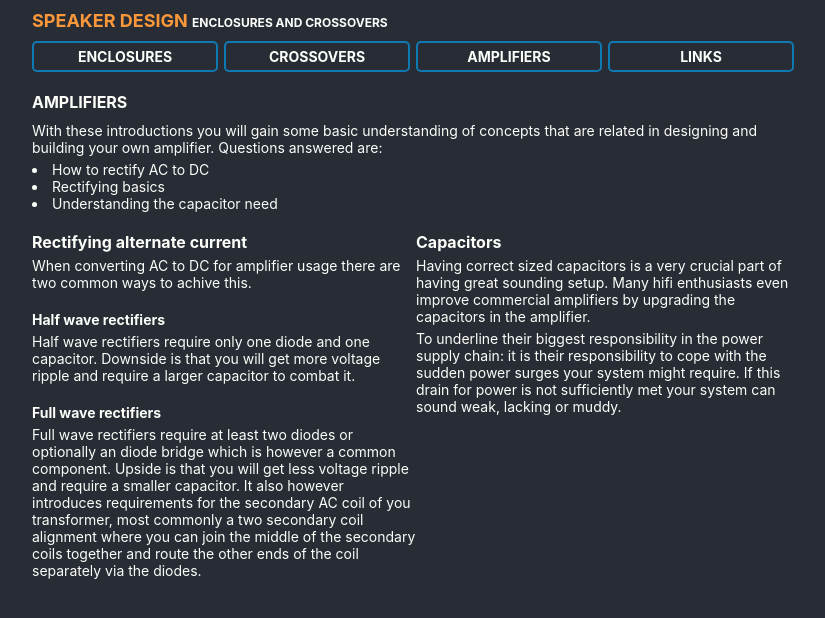
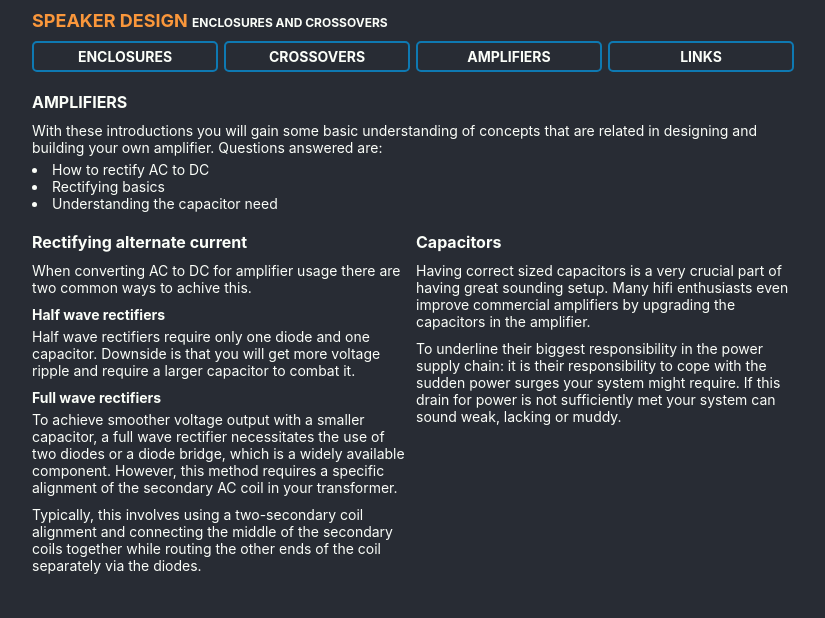
Before and after one commit to ville-valimaki/speakers, a React (Create React App) app: page /amplifiers in a window 1280 px wide. Shown: the top 618 px of the page, without its empty margins (224-1049 px from the left). Built offline with nearby package versions, Linux system fonts and the light colour scheme.

Commit message:
improvement: padding updates

```diff
--- a/src/pages/Amplifiers.tsx
+++ b/src/pages/Amplifiers.tsx
@@ -16,7 +16,7 @@ class Amplifiers extends React.Component<IProps, IState> {
             <div className="ContentContainer MarginedSmall">
                 <div className="V2ContentFull V2HPaddedOnSmall V2VPaddingLarge">
                     <h2 className="V2VPaddingMedium">Amplifiers</h2>
-                    <p className="V2VPaddingSmall">With these introductions you will gain some basic understanding of concepts that are related in designing and building your own amplifier. Questions answered are:</p>
+                    <p className="V2VPaddingSmall V2HRightPaddingOnLarge">With these introductions you will gain some basic understanding of concepts that are related in designing and building your own amplifier. Questions answered are:</p>
                     <ul>
                         <li>How to rectify AC to DC</li>
                         <li>Rectifying basics</li>
@@ -24,17 +24,18 @@ class Amplifiers extends React.Component<IProps, IState> {
                     </ul>
                 </div>
                 <div className="V2ContentHalf V2HPaddedOnSmall Column">
-                    <h3 className="V2VPaddingSmall">Rectifying alternate current</h3>
-                    <p className="V2VPaddingLarge">When converting AC to DC for amplifier usage there are two common ways to achive this.</p>
-                    <h4 className="V2VPaddingSmall">Half wave rectifiers</h4>
-                    <p className="V2VPaddingLarge">Half wave rectifiers require only one diode and one capacitor. Downside is that you will get more voltage ripple and require a larger capacitor to combat it.</p>
-                    <h4 className="V2VPaddingSmall">Full wave rectifiers</h4>
-                    <p className="V2VPaddingLarge">Full wave rectifiers require at least two diodes or optionally an diode bridge which is however a common component. Upside is that you will get less voltage ripple and require a smaller capacitor. It also however introduces requirements for the secondary AC coil of you transformer, most commonly a two secondary coil alignment where you can join the middle of the secondary coils together and route the other ends of the coil separately via the diodes.</p>
+                    <h3 className="V2VPaddingMedium V2HRightPaddingOnLarge">Rectifying alternate current</h3>
+                    <p className="V2VPaddingMedium V2HRightPaddingOnLarge">When converting AC to DC for amplifier usage there are two common ways to achive this.</p>
+                    <h4 className="V2VPaddingSmall V2HRightPaddingOnLarge">Half wave rectifiers</h4>
+                    <p className="V2VPaddingMedium V2HRightPaddingOnLarge">Half wave rectifiers require only one diode and one capacitor. Downside is that you will get more voltage ripple and require a larger capacitor to combat it.</p>
+                    <h4 className="V2VPaddingSmall V2HRightPaddingOnLarge">Full wave rectifiers</h4>
+                    <p className="V2VPaddingSmall V2VPaddingMedium V2HRightPaddingOnLarge">To achieve smoother voltage output with a smaller capacitor, a full wave rectifier necessitates the use of two diodes or a diode bridge, which is a widely available component. However, this method requires a specific alignment of the secondary AC coil in your transformer.</p>
+                    <p className="V2VPaddingLarge V2HRightPaddingOnLarge"> Typically, this involves using a two-secondary coil alignment and connecting the middle of the secondary coils together while routing the other ends of the coil separately via the diodes.</p>
                 </div>
                 <div className="V2ContentHalf V2HPaddedOnSmall Column">
-                    <h3 className="V2VPaddingSmall">Capacitors</h3>
-                    <p className="V2VPaddingSmall">Having correct sized capacitors is a very crucial part of having great sounding setup. Many hifi enthusiasts even improve commercial amplifiers by upgrading the capacitors in the amplifier.</p>
-                    <p className="V2VPaddingSmall">To underline their biggest responsibility in the power supply chain: it is their responsibility to cope with the sudden power surges your system might require. If this drain for power is not sufficiently met your system can sound weak, lacking or muddy.</p>
+                    <h3 className="V2VPaddingMedium V2HRightPaddingOnLarge">Capacitors</h3>
+                    <p className="V2VPaddingSmall V2VPaddingMedium V2HRightPaddingOnLarge">Having correct sized capacitors is a very crucial part of having great sounding setup. Many hifi enthusiasts even improve commercial amplifiers by upgrading the capacitors in the amplifier.</p>
+                    <p className="V2VPaddingSmall V2HRightPaddingOnLarge">To underline their biggest responsibility in the power supply chain: it is their responsibility to cope with the sudden power surges your system might require. If this drain for power is not sufficiently met your system can sound weak, lacking or muddy.</p>
                 </div>
             </div>
         );
--- a/src/styles/LayoutV2.css
+++ b/src/styles/LayoutV2.css
@@ -69,4 +69,8 @@
         padding-left: 0;
         padding-right: 0;
     }
+
+    .V2HRightPaddingOnLarge {
+        padding-right: var(--gutterHalf);
+    }
 }
```
